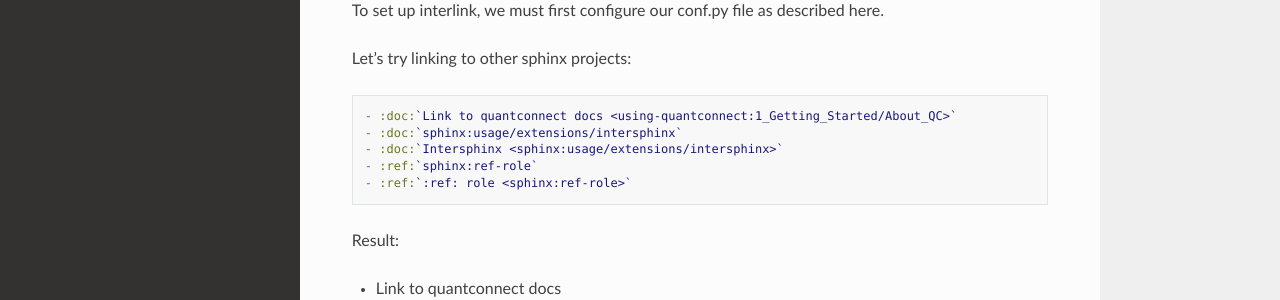
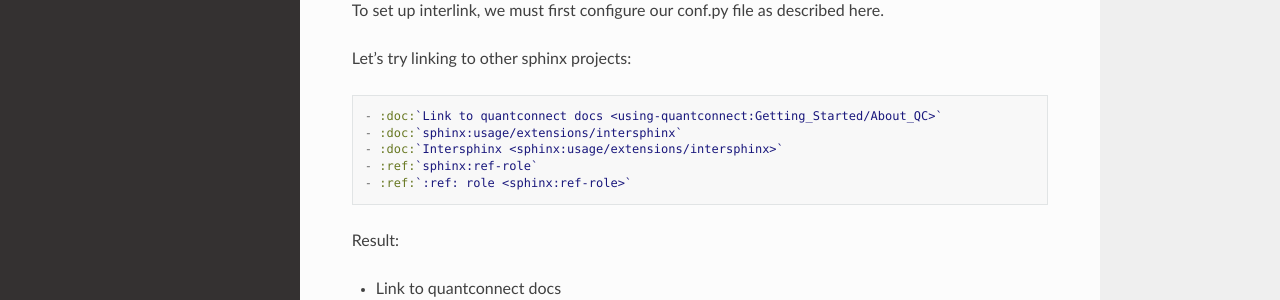
Before and after one commit to GGoziker/Sphinx-practice, a Sphinx documentation site: the page built from docs/source/index.rst, in a window 1280 px wide and 980 px high. Shown: the part 161-461 px from the top of the window. Built offline with Sphinx 7.4.7 and the Read the Docs theme 2.0.0, drawn with Linux system fonts in a browser that asks for light colours; some of the changed lines change nothing that is shown.

Commit message:
Remove numbered naming convention for files and directories

```diff
--- a/docs/source/index.rst
+++ b/docs/source/index.rst
@@ -7,7 +7,7 @@
 
 .. code:: rst
 
-   - :doc:`Link to quantconnect docs <using-quantconnect:1_Getting_Started/About_QC>`
+   - :doc:`Link to quantconnect docs <using-quantconnect:Getting_Started/About_QC>`
    - :doc:`sphinx:usage/extensions/intersphinx`
    - :doc:`Intersphinx <sphinx:usage/extensions/intersphinx>`
    - :ref:`sphinx:ref-role`
@@ -15,7 +15,7 @@
 
 Result:
 
-- :doc:`Link to quantconnect docs <using-quantconnect:1_Getting_Started/About_QC>`
+- :doc:`Link to quantconnect docs <using-quantconnect:Getting_Started/About_QC>`
 - :doc:`sphinx:usage/extensions/intersphinx`
 - :doc:`Intersphinx <sphinx:usage/extensions/intersphinx>`
 - :ref:`sphinx:ref-role`
```
